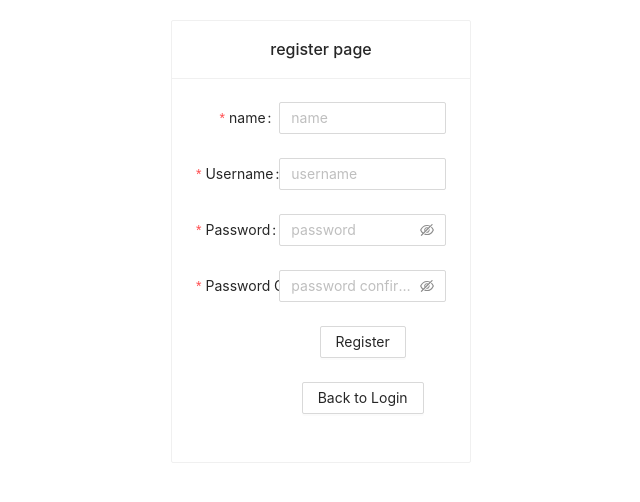
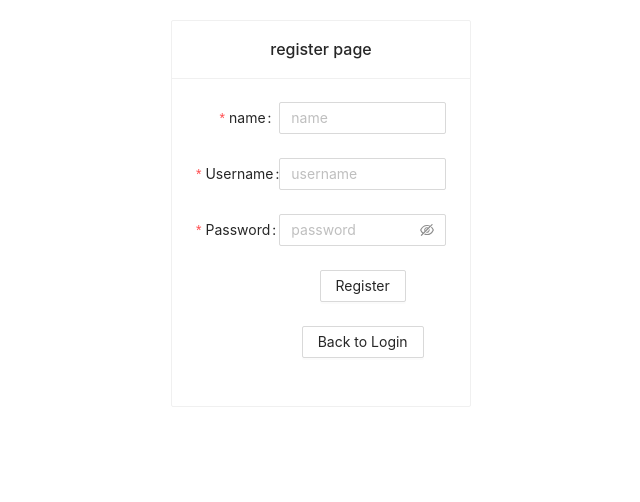
Before and after one commit to bigwhoman/WebProgramming_HW3, a React (Create React App) app in the folder frontend/: page /register in a window 1280 px wide. Shown: the top 502 px of the page, without its empty margins (319-959 px from the left). Built offline with nearby package versions, Linux system fonts and the light colour scheme.

Commit message:
token and connect back to front

```diff
--- a/frontend/package.json
+++ b/frontend/package.json
@@ -8,6 +8,7 @@
     "@testing-library/user-event": "^13.5.0",
     "antd": "^4.17.4",
     "nanoid": "^3.1.30",
+    "radium": "^0.26.1",
     "react": "^17.0.2",
     "react-dom": "^17.0.2",
     "react-icons": "^4.3.1",
--- a/frontend/src/App.js
+++ b/frontend/src/App.js
@@ -15,7 +15,7 @@ const App = () => {
                     <Route path="/notes" element={<NotePage userToken={token}/>}/>
                 </Route>
                <Route path="/" element={<LoginPage userToken={token}/>}/>
-               <Route path="/register" element={<RegisterPage userToken={token}/>}/>
+               <Route path="/register" element={<RegisterPage/>}/>
                <Route path="*" element={<NotFound/>}/>
             </Routes>
         </Router>
--- a/frontend/src/components/LoginPage.js
+++ b/frontend/src/components/LoginPage.js
@@ -1,33 +1,40 @@
 import React, {useEffect, useState} from 'react';
-import {Link, useNavigate} from "react-router-dom";
-import {Alert, Button, Card, Form, Spin, Input} from "antd";
+import {Link, Navigate, useNavigate} from "react-router-dom";
+import {Alert, Button, Card, Form, Spin, Input, message} from "antd";
 import Checkbox from "antd/es/checkbox/Checkbox";
 
-function LoginPage() {
+function LoginPage({userToken}) {
     const navigate = useNavigate();
     const [error, setError] = useState(undefined);
     const [progress, updateProgress] = useState(false);
     const onFinish = async (values) => {
         const {username, password} = values;
+        const key = 'updatable';
+
         updateProgress(true)
-        const token = undefined;
         const requestOptions = {
             method: 'POST',
             headers: {
                 'Content-Type': 'application/json',
-                'Access-Control-Allow-Origin': '*'
             },
             body: JSON.stringify({username: `${username}`, password: `${password}`})
         };
         let responder = undefined;
         fetch('http://localhost:8000/users/login', requestOptions)
             .then(response => {
+                console.log("json response",response.text())
+                message.loading({content: 'logging in...', key});
                 responder = response;
-                return response.json()
+                return response.text()
             })
             .then(data => {
-                if (!responder.ok)
+                if (!responder.ok){
                     throw new Error(data.error);
+                }
+                console.log("-------good data---->",data)
+                setTimeout(() => {
+                    message.success({content: 'logged in successfully', key, duration: 2});
+                }, 1000);
 
             })
             .catch(err => {
--- a/frontend/src/components/ProtectedRoutes.js
+++ b/frontend/src/components/ProtectedRoutes.js
@@ -8,8 +8,8 @@ const useAuth = ({token}) => {
     return loggedIn;
 }
 
-function ProtectedRoutes() {
-    const isAuth = useAuth();
+function ProtectedRoutes(userToken) {
+    const isAuth = useAuth(userToken);
     return isAuth ? <Outlet/> : <Navigate to={"*"}/>
 }
 
--- a/frontend/src/components/RegisterPage.js
+++ b/frontend/src/components/RegisterPage.js
@@ -1,29 +1,47 @@
 import React, {useState} from 'react';
 import {Link, useNavigate} from "react-router-dom";
-import {Alert, Button, Card, Form, Input, Spin} from "antd";
-import Checkbox from "antd/es/checkbox/Checkbox";
-
+import {Alert, Button, Card, Form, Input, Spin, message} from "antd";
+// import
 function RegisterPage() {
     const navigate = useNavigate();
     const [error, setError] = useState(undefined);
     const [progress, updateProgress] = useState(false);
     const onFinish = async (values) => {
-        const {username, password} = values;
+        const {username, password, name} = values;
         updateProgress(true)
-        try {
-            // const user = await Parse.User.logIn(username, password);
-            // console.log(user);
-            navigate('');
-        } catch (err) {
-            console.log(err.message);
-            setVisible(true)
-            setError(err.message);
-            setTimeout(() => {
-                setVisible(false)
-            }, 5000);
-        } finally {
-            updateProgress(false);
-        }
+        let responder = undefined;
+        const requestOptions = {
+            method: 'POST',
+            headers: {
+                'Content-Type': 'application/json',
+            },
+            body: JSON.stringify({username: `${username}`, password: `${password}`, name: `${name}`})
+        };
+        const key = 'updatable';
+        message.loading({content: 'registering user', key});
+        fetch('http://localhost:8000/users/register', requestOptions)
+            .then(response => {
+                responder = response;
+                return response.json()
+            })
+            .then(data => {
+                if (!responder.ok)
+                    throw new Error(data.error);
+                setTimeout(() => {
+                    message.success({content: 'register successfully done', key, duration: 2});
+                }, 1000);
+                setTimeout(() => {
+                    navigate('/');
+                }, 1000);
+            })
+            .catch(err => {
+                setVisible(true)
+                setError(err.message);
+                setTimeout(() => {
+                    setVisible(false)
+                }, 5000);
+            })
+            .finally(() => updateProgress(false));
 
     };
 
@@ -36,10 +54,12 @@ function RegisterPage() {
     const handleClose = () => {
         setVisible(false);
     };
+    const myStyle = {
+        background: "-webkit-linear-gradient(to right, #b6fbff, #83a4d4)", /* Chrome 10-25, Safari 5.1-6 */
+    }
     return (
-        <div>
+        <div style={myStyle}>
             <center>
-
                 <div style={{backgroundColor: 'red', marginBottom: 20, fontWeight: 'bold'}}>
                     {visible ? (
                         <Alert message={error} type="fail" closable afterClose={handleClose} style={{text: 'white'}}/>
@@ -103,18 +123,18 @@ function RegisterPage() {
                         >
                             <Input.Password placeholder={"password"}/>
                         </Form.Item>
-                        <Form.Item
-                            label="Password Confirmation"
-                            name="Password Confirmation"
-                            rules={[
-                                {
-                                    required: true,
-                                    message: 'Please confirm your password!',
-                                },
-                            ]}
-                        >
-                            <Input.Password placeholder={"password confirmation"}/>
-                        </Form.Item>
+                        {/*<Form.Item*/}
+                        {/*    label="Password Confirmation"*/}
+                        {/*    name="Password Confirmation"*/}
+                        {/*    rules={[*/}
+                        {/*        {*/}
+                        {/*            required: true,*/}
+                        {/*            message: 'Please confirm your password!',*/}
+                        {/*        },*/}
+                        {/*    ]}*/}
+                        {/*>*/}
+                        {/*    <Input.Password placeholder={"password confirmation"}/>*/}
+                        {/*</Form.Item>*/}
 
                         <Form.Item
                             wrapperCol={{
@@ -134,8 +154,7 @@ function RegisterPage() {
                             }}
                         >
                             <Button htmlType="link">
-                                {progress && <Spin style={{marginRight: 20}}/>}
-                                <Link to={"/Login"}>
+                                <Link to={"/"}>
                                     Back to Login
                                 </Link>
                             </Button>
```
Also changed, not shown: 2 other files (tests, documents, lock files or other folders).
